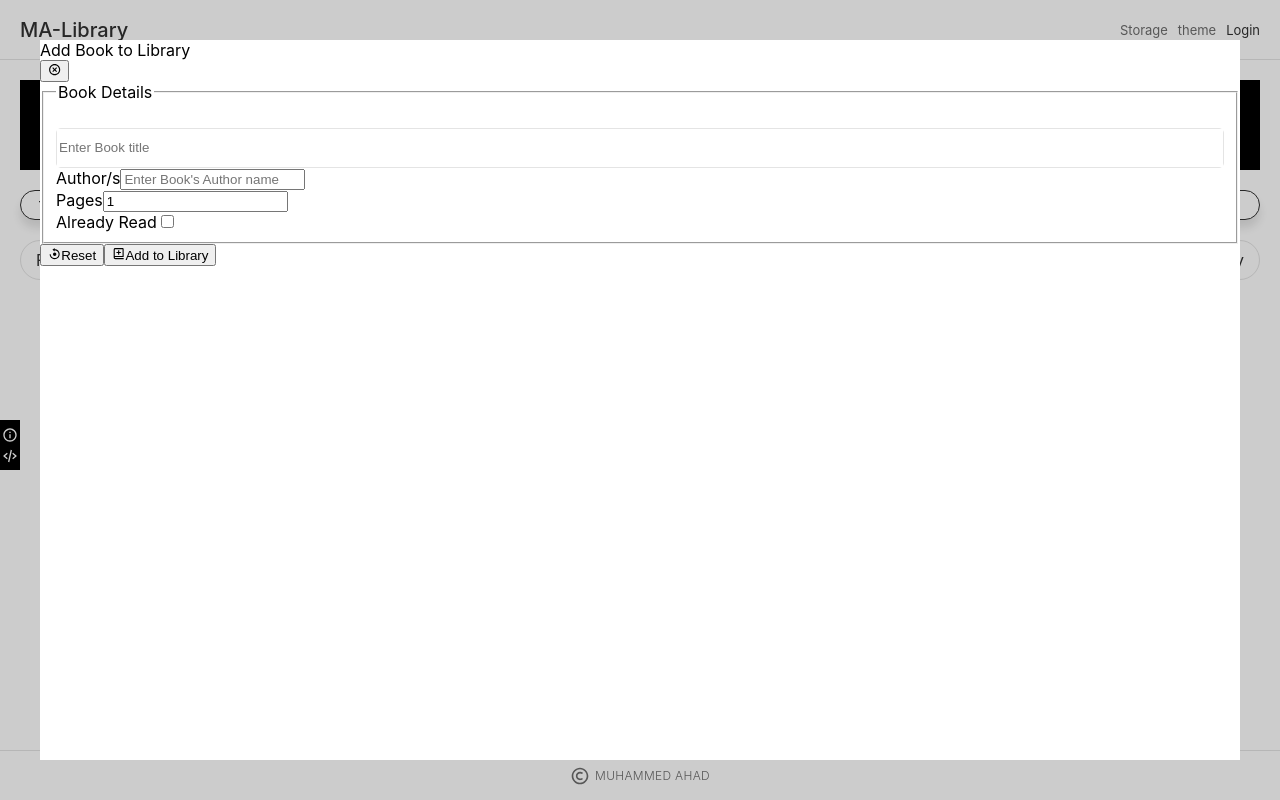
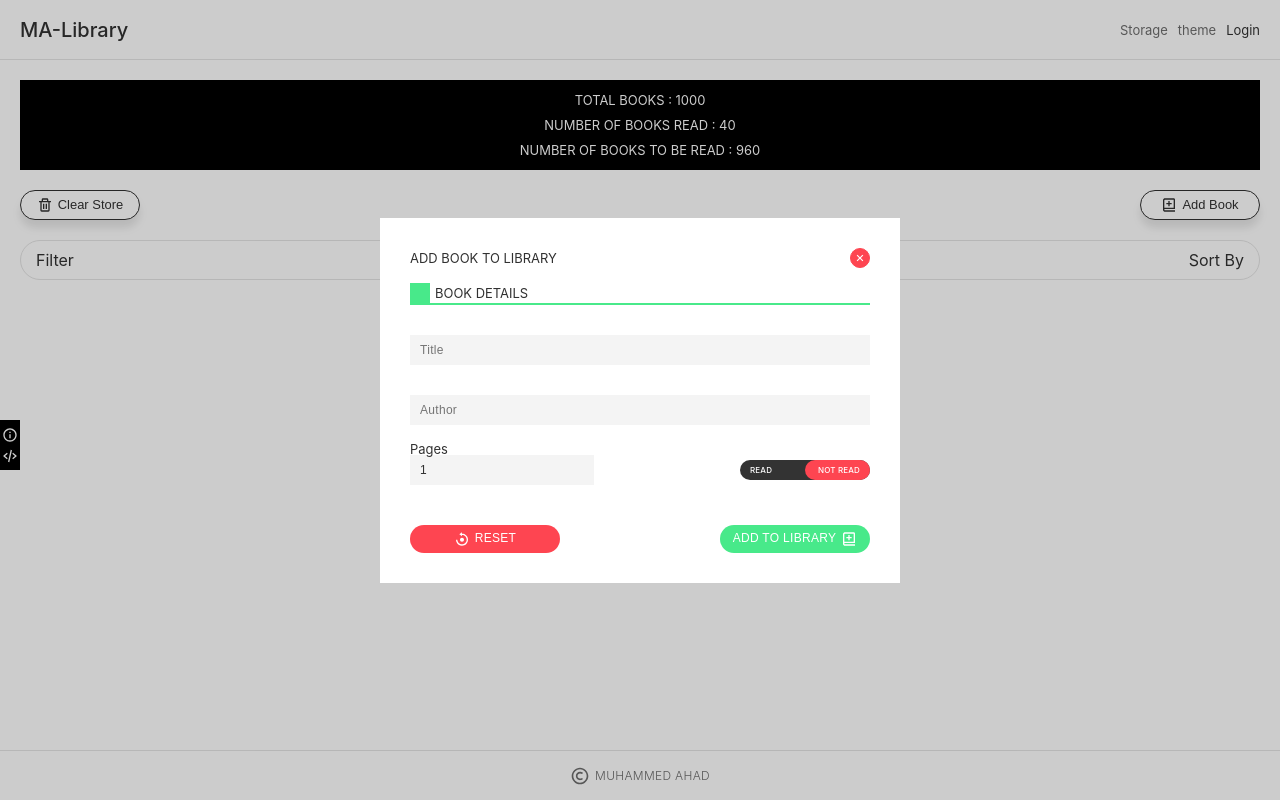
Before and after one commit to maaahad/ma-library, a Next.js app: page / in a window 1280 px wide. Both pictures are taken after a click on the button "Add Book". Built offline with nearby package versions, Linux system fonts and the light colour scheme.

Commit message:
Book Form Styled .... TODO: add more localStorage functionality

```diff
--- a/components/bookForm.js
+++ b/components/bookForm.js
@@ -3,10 +3,11 @@ import React, { useReducer } from "react";
 // nextjs
 
 // react-icons
-import { BiXCircle, BiBookAdd, BiReset } from "react-icons/bi";
+import { BiXCircle, BiX, BiBookAdd, BiReset } from "react-icons/bi";
 // sass styles
 import Styles from "../styles/bookForm.module.sass";
 // components
+import ToggleSwitch from "./utilities/toggleswitch";
 
 // NOTE: we may need different ID prefix for different form use
 export default function BookForm({
@@ -41,8 +42,13 @@ export default function BookForm({
       title: form.elements.title.value,
       author: form.elements.author.value,
       pages: form.elements.pages.value,
-      readStatus: form.elements.readStatus.checked,
+      readStatus: inputsState.readStatus,
+      //   readStatus: form.elements.readStatus.checked,
     });
+  };
+
+  const toggleReadStatus = () => {
+    setInputsState({ readStatus: !inputsState.readStatus });
   };
 
   const resetInputs = () => {
@@ -50,22 +56,24 @@ export default function BookForm({
   };
 
   return (
-    <div>
-      <div>
-        <div>Add Book to Library</div>
+    <div className={Styles.bookForm}>
+      <div className={Styles.bookFormHeader}>
+        <h6>Add Book to Library</h6>
         <button type="button" onClick={leaveBookForm}>
-          <BiXCircle />
+          <BiX />
         </button>
       </div>
-      <form onSubmit={handleFormSubmit}>
-        <fieldset>
-          <legend>Book Details</legend>
-          <div className={Styles.bookTitle}>
+      <div className={Styles.bookDetailsTitle}>
+        <div></div>
+        <h6>Book Details</h6>
+      </div>
+      <form onSubmit={handleFormSubmit} className={Styles.bookFormInputs}>
+        <div className={Styles.textInputWrapper}>
           <input
             id="book-title"
             type="text"
             name="title"
-              placeholder="Enter Book title"
+            placeholder="Title"
             value={inputsState.title}
             onChange={handleInputChange}
             required
@@ -73,21 +81,20 @@ export default function BookForm({
           />
           <label htmlFor="book-title">Title</label>
         </div>
-          <div>
-            <label htmlFor="author">Author/s</label>
+        <div className={Styles.textInputWrapper}>
           <input
             type="text"
             name="author"
-              placeholder="Enter Book's Author name"
+            placeholder="Author"
             value={inputsState.author}
             onChange={handleInputChange}
             required
             id="author"
           />
+          <label htmlFor="author">Author</label>
         </div>
-          <div>
-            <div>
-              <label htmlFor="pages">Pages</label>
+        <div className={Styles.pagesNreadStatus}>
+          <div className={Styles.numberInputWrapper}>
             <input
               type="number"
               name="pages"
@@ -95,29 +102,40 @@ export default function BookForm({
               onChange={handleInputChange}
               id="pages"
             />
+            <label htmlFor="pages">Pages</label>
           </div>
-            <div>
-              <label htmlFor="readStatus">Already Read</label>
-              <input
+          <div className={Styles.checkboxInputWrapper}>
+            <ToggleSwitch
+              checked={inputsState.readStatus}
+              id="bookForm"
+              checkedText="Read"
+              uncheckedText="Not Read"
+              toggleStatus={toggleReadStatus}
+            />
+            {/* <input
               id="readStatus"
               type="checkbox"
               name="readStatus"
               checked={inputsState.readStatus}
               onChange={handleInputChange}
             />
+            <label htmlFor="readStatus">Already Read</label> */}
           </div>
         </div>
-        </fieldset>
 
         {/* submit and reset buttons */}
-        <div>
-          <button type="button" onClick={resetInputs}>
+        <div className={Styles.buttonsGroup}>
+          <button
+            type="button"
+            onClick={resetInputs}
+            className={Styles.formButton}
+          >
             <BiReset />
             <span>Reset</span>
           </button>
-          <button type="submit">
+          <button type="submit" className={Styles.formButton}>
+            <span>Add to Library</span>
             <BiBookAdd />
-            <span>Add to Library</span>
           </button>
         </div>
       </form>
--- a/styles/bookForm.module.sass
+++ b/styles/bookForm.module.sass
@@ -1,35 +1,209 @@
 @use "lightTheme"
 
-.bookTitle
-    // test
-    margin-top: 20px
-    position: relative
+.bookForm
+    // need media contiditon for setting up width
     width: 100%
-    height: 40px
-    background-color: lightTheme.$bg_color_box
-    border: 1px solid lightTheme.$border_color_primary
-    border-radius: 5px
+    height: auto
+    margin: auto
+    background-color: white
+    padding: 30px
+    // border: 1px solid #fe4551
 
-    label
+    & > * + *
+        margin-block-start: 15px
+
+.bookFormHeader
+    display: flex
+    flex-flow: row nowrap
+    align-items: center
+    justify-content: space-between
+
+    & > * + *
+        margin-inline-start: 10px
+
+    & > h6
+        padding: 0
+        margin: 0
+        @include lightTheme.subtitleText($textColor: lightTheme.$primary_color)
+        text-transform: uppercase
+
+    & > button
+        width: 20px
+        height: 20px
+        padding: 2px
+        border-radius: 15px
+        background-color: #fe4551
+        border: 1px solid #fe4551
+        @include lightTheme.flexCenter
+        cursor: pointer
+        transition: all .3s ease-in
+
+        & > svg
+            width: 16px
+            height: 16px
+            color: white
+            transition: all .3s ease-in
+
+    // add box-shadow on hover
+    & > button:hover
+        box-shadow: #fe4551 0px 4px 14px 0px
+    //     background-color: #fe4551
+    //     & > svg
+    //         color: white
+
+.bookDetailsTitle
+    display: flex
+    flex-flow: row nowrap
+    align-items: center
+    justify-content: flex-start
+    border-bottom: 2px solid #48e98a
+
+    & > div
+        width: 20px
+        height: 20px
+        background-color: #48e98a
+    & > h6
+        margin: 0
+        padding: 0
+        margin-inline-start: 5px
+        @include lightTheme.subtitleText($textColor: lightTheme.$primary_color)
+        text-transform: uppercase
+
+.bookFormInputs
+    & > *
+        margin-block-start: 30px
+
+    .textInputWrapper, .numberInputWrapper
+        position: relative
+        width: 100%
         height: 30px
-        background-color: transparent
-        padding: 5px 10px
-        opacity: 0
-        position: absolute
-        left: 10px
-        bottom: 0
-        transition: all .3s ease-in
-        // transition: opacity .3s linear
-        // transition: bottom .3s linear
 
-    input
-        width: 100%
-        height: 100%
-        outline: none
-        border-width: 0
+        & > label
+            @include lightTheme.subtitleText($textColor: lightTheme.$primary_color)
+            height: 20px
+            padding: 4px 0
+            position: absolute
+            left: 0
+            bottom: 0
+            opacity: 0
+            transition: all .3s ease-in
+            text-transform: capitalize
 
-    input:focus, input:valid
-        & + label
-            bottom: 25px
-            opacity: 1
-            background-color: white
+        & > input
+            @include lightTheme.normalText($textColor: lightTheme.$primary_color)
+            outline: none
+            border-width: 0
+            width: 100%
+            height: 100%
+            padding: 5px 10px
+            background-color: lightTheme.$bg_color_box
+
+        // & > input:focus,
+        & > input:valid
+            background-color: lightTheme.$bg_color_box
+
+            & + label
+                opacity: 1
+                bottom: 100%
+
+    .numberInputWrapper
+        width: 40%
+        & > input
+            padding-inline-end: 0
+
+    .checkboxInputWrapper
+        width: 40%
+        display: flex
+        flex-flow: row nowrap
+        justify-content: flex-end
+        // & > label
+        //     @include lightTheme.normalText($textColor: lightTheme.$primary_color)
+        //     height: 20px
+        //     padding: 4px 0
+        //     text-transform: capitalize
+        //     margin-inline-start: 2px
+
+    .pagesNreadStatus
+        display: flex
+        flex-flow: row nowrap
+        align-items: center
+        justify-content: space-between
+
+    .buttonsGroup
+        display: flex
+        flex-flow: row nowrap
+        align-items: center
+        justify-content: space-between
+        margin-block-start: 40px
+
+        .formButton
+            @include lightTheme.flexCenter
+            border: none
+            height: 28px
+            width: 150px
+            border-radius: 14px
+            padding: 5px 5px
+            cursor: pointer
+
+            & > * + *
+                margin-inline-start: 5px
+
+            & > span
+                display: inline-block
+                @include lightTheme.normalText($textColor: white)
+                text-transform: uppercase
+
+            & > svg
+                width: 16px
+                height: 16px
+                color: white
+
+            &:nth-child(1)
+                background-color: #fe4551
+
+            &:nth-child(2)
+                background-color: #48e98a
+
+        .formButton:hover
+            &:nth-child(1)
+                box-shadow: #fe4551 0px 4px 14px 0px
+
+            &:nth-child(2)
+                box-shadow: #48e98a 0px 4px 14px 0px
+
+@media screen and (min-width: 520px)
+    .bookForm
+        width: 520px
+
+// .textInputWrapper
+
+//     position: relative
+//     width: 100%
+//     height: 40px
+//     border: 1px solid lightTheme.$border_color_primary
+
+//     label
+//         height: 30px
+//         background-color: transparent
+//         padding: 5px 10px
+//         opacity: 0
+//         position: absolute
+//         left: 10px
+//         bottom: 0
+//         transition: all .3s ease-in
+//         // transition: opacity .3s linear
+//         // transition: bottom .3s linear
+
+//     input
+//         width: 100%
+//         height: 100%
+//         outline: none
+//         border-width: 0
+//         background-color: lightTheme.$bg_color_box
+
+//     input:focus, input:valid
+
+//         & + label
+//             bottom: 25px
+//             opacity: 1
+//             background-color: white
--- a/styles/mainTop.module.sass
+++ b/styles/mainTop.module.sass
@@ -70,16 +70,14 @@
 
     .addBookModal
         position: fixed
-        // not sure why I need to use -20px
-        top: -20px
+        top: 0
         left: 0
+        bottom: 0
+        right: 0
+        margin: 0
         width: 100%
         height: 100vh
         background-color: lightTheme.$bg_color_modal
         z-index: lightTheme.$zindex_modal
         padding: 40px
-
-        & > div
-            background-color: white
-            width: 100%
-            height: 100%
+        @include lightTheme.flexCenter
```
Lines whose indentation alone changed are shown as unchanged.
